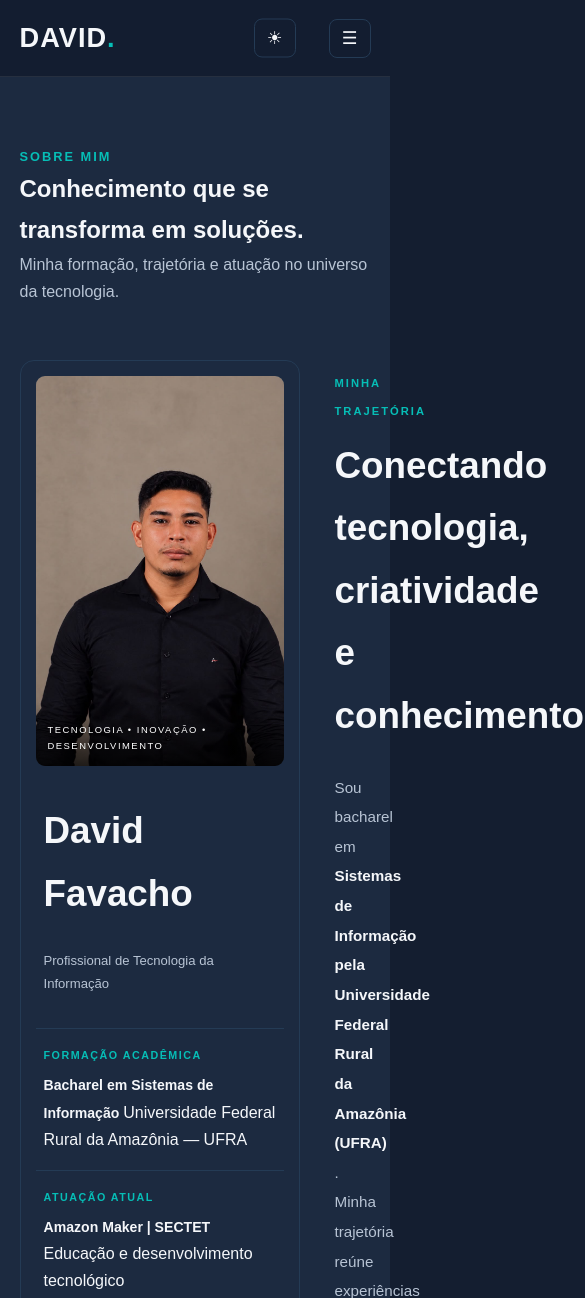
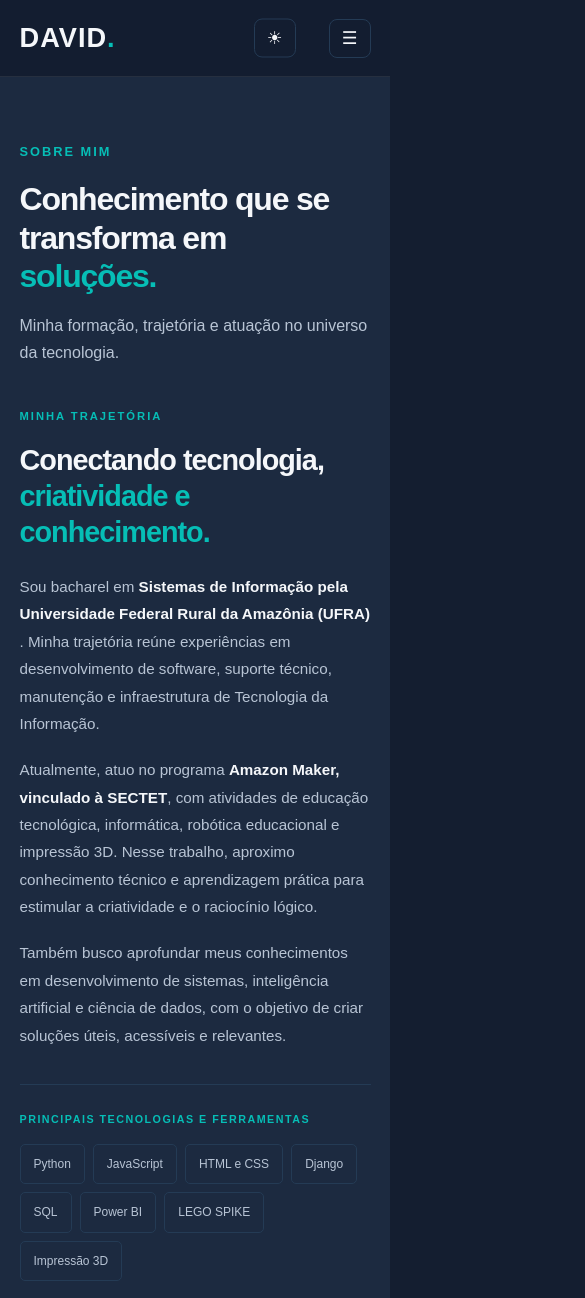
Before and after one commit to davidfavacho/portfolio-david, a plain HTML site: page index.html in a window 390 px wide. Shown: the top 1298 px of the page, 585 px wide, since content can reach past the window. Drawn offline with Linux system fonts and the light colour scheme.

Commit message:
Corrige responsividade da seção sobre mim

```diff
--- a/css/responsive.css
+++ b/css/responsive.css
@@ -298,3 +298,189 @@
     }
 
 }
+
+/* ============================================
+   DAVID. | CORREÇÃO RESPONSIVA — SOBRE MIM
+   Layout para celulares e tablets
+============================================ */
+
+/* Ajustes dos títulos conforme o HTML */
+
+.about-header h1 {
+    font-size: clamp(2rem, 4vw, 3rem);
+    line-height: 1.2;
+    margin: 16px 0;
+    letter-spacing: -1.2px;
+}
+
+.about-header h1 span {
+    color: var(--primary);
+}
+
+.about-main h2 {
+    max-width: 650px;
+    font-size: clamp(1.9rem, 3.5vw, 2.7rem);
+    line-height: 1.25;
+    letter-spacing: -1px;
+    margin: 17px 0 28px;
+}
+
+.about-main h2 span {
+    color: var(--primary);
+}
+
+.profile-identification h2 {
+    font-size: 1.5rem;
+    letter-spacing: -0.5px;
+}
+
+/* Corrige informações acadêmicas */
+
+.profile-academic dd {
+    display: flex;
+    flex-direction: column;
+    gap: 5px;
+}
+
+.profile-academic dd span {
+    color: var(--text-muted);
+    font-size: 0.78rem;
+    line-height: 1.5;
+}
+
+/* TABLETS */
+
+@media (max-width: 850px) {
+
+    .about-layout {
+        grid-template-columns:
+            minmax(0, 0.9fr)
+            minmax(0, 1.1fr);
+
+        gap: 30px;
+    }
+
+    .about-profile,
+    .about-main {
+        min-width: 0;
+    }
+
+}
+
+/* CELULARES */
+
+@media (max-width: 650px) {
+
+    html,
+    body {
+        max-width: 100%;
+        overflow-x: clip;
+    }
+
+    .about {
+        padding-top: 60px;
+        padding-bottom: 60px;
+    }
+
+    .about-header {
+        width: 100%;
+        max-width: 100%;
+        margin-bottom: 35px;
+    }
+
+    .about-header h1 {
+        font-size: clamp(2rem, 8vw, 2.7rem);
+        line-height: 1.2;
+    }
+
+    /* Uma coluna em vez de duas */
+
+    .about-layout {
+        display: grid;
+        grid-template-columns: minmax(0, 1fr);
+        width: 100%;
+        gap: 35px;
+    }
+
+    .about-profile,
+    .about-main {
+        width: 100%;
+        min-width: 0;
+        max-width: 100%;
+    }
+
+    /* Apresentação antes do cartão de perfil */
+
+    .about-main {
+        order: 1;
+        padding-top: 0;
+    }
+
+    .about-profile {
+        order: 2;
+        padding: 14px;
+    }
+
+    .about-main h2 {
+        font-size: clamp(1.8rem, 7vw, 2.4rem);
+        line-height: 1.25;
+        margin: 15px 0 22px;
+    }
+
+    .about-main > p {
+        font-size: 0.95rem;
+        line-height: 1.8;
+        overflow-wrap: break-word;
+    }
+
+    /* Foto */
+
+    .about-image {
+        height: auto;
+        aspect-ratio: 4 / 5;
+    }
+
+    .about-image img {
+        width: 100%;
+        height: 100%;
+        object-fit: cover;
+    }
+
+    .profile-identification h2 {
+        font-size: 1.7rem;
+    }
+
+    /* Tecnologias */
+
+    .specialty-list {
+        gap: 8px;
+    }
+
+    .specialty-list span {
+        font-size: 0.75rem;
+    }
+
+}
+
+/* CELULARES PEQUENOS */
+
+@media (max-width: 380px) {
+
+    .about {
+        padding-top: 45px;
+        padding-bottom: 45px;
+    }
+
+    .about-layout {
+        gap: 28px;
+    }
+
+    .about-profile {
+        padding: 11px;
+    }
+
+    .about-main h2 {
+        font-size: 1.75rem;
+    }
+
+}
```
